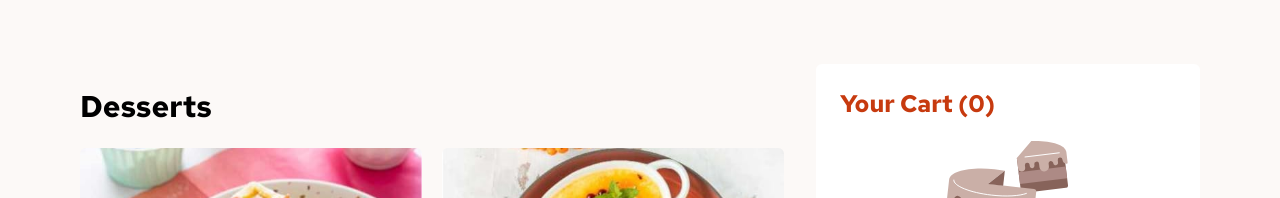
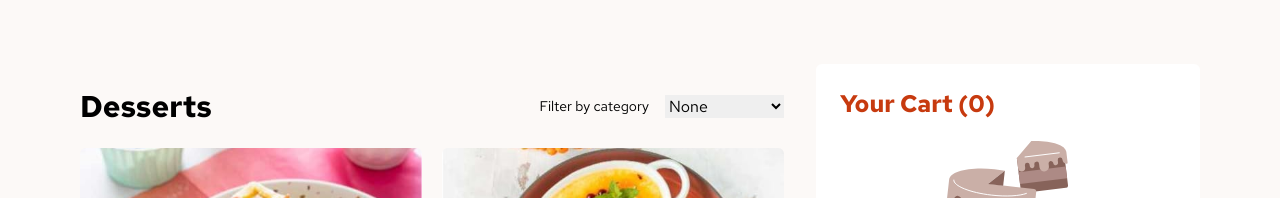
Before and after one commit to Esosek/desserts-shop, a Next.js app: page / in a window 1280 px wide. Shown: the top 198 px of the page. Built offline with nearby package versions, Linux system fonts and the light colour scheme.

Commit message:
Added filtering by category logic

```diff
--- /dev/null
+++ b/components/products/PoductFilter.tsx
@@ -0,0 +1,42 @@
+import { Product } from "@/types/product";
+import { ChangeEvent } from "react";
+
+type ProductFilterProps = {
+  products: Product[];
+  onFilterChanged: (newFilter: string) => void;
+};
+
+export default function ProductFilter({
+  products,
+  onFilterChanged,
+}: ProductFilterProps) {
+  const categories = products.reduce((acc: string[], value) => {
+    if (!acc.includes(value.category)) {
+      acc.push(value.category);
+    }
+    return acc;
+  }, []);
+
+  function handleFilterChange(event: ChangeEvent<HTMLSelectElement>) {
+    onFilterChanged(event.currentTarget.value);
+  }
+  return (
+    <div className="flex items-center gap-4">
+      <label htmlFor="filter-select" className="text-sm">
+        Filter by category
+      </label>
+      <select
+        id="filter-select"
+        name="filter-select"
+        onChange={handleFilterChange}
+      >
+        <option value="none">None</option>
+        {categories.map((cat) => (
+          <option key={cat.toLowerCase()} value={cat.toLowerCase()}>
+            {cat}
+          </option>
+        ))}
+      </select>
+    </div>
+  );
+}
--- a/components/products/ProductList.tsx
+++ b/components/products/ProductList.tsx
@@ -1,16 +1,36 @@
+"use client";
+
 import { Product } from "@/types/product";
 import ProductItem from "./ProductItem";
+import ProductFilter from "./PoductFilter";
+import { useState } from "react";
 
 type ProductListProps = {
   products: Product[];
 };
 
 export default function ProductList({ products }: ProductListProps) {
+  const [categoryFilter, setCategoryFilter] = useState<string>("none");
+
+  const filteredProducts =
+    categoryFilter === "none"
+      ? products
+      : products.filter(
+          (product) => product.category.toLocaleLowerCase() === categoryFilter
+        );
+
+  function onFilterChanged(newFilter: string) {
+    setCategoryFilter(newFilter);
+  }
   return (
     <div className="w-full">
-      <h1 className="font-bold text-3xl my-6">Desserts</h1>
+      <div className="flex justify-between items-center">
+        <h1 className="font-bold text-3xl my-6">Desserts</h1>
+        <ProductFilter products={products} onFilterChanged={onFilterChanged} />
+      </div>
+
       <ul className="grid grid-cols-[repeat(auto-fit,minmax(250px,1fr))] gap-x-5 gap-y-7">
-        {products.map((product) => (
+        {filteredProducts.map((product) => (
           <ProductItem key={product.name} product={product} />
         ))}
       </ul>
```
